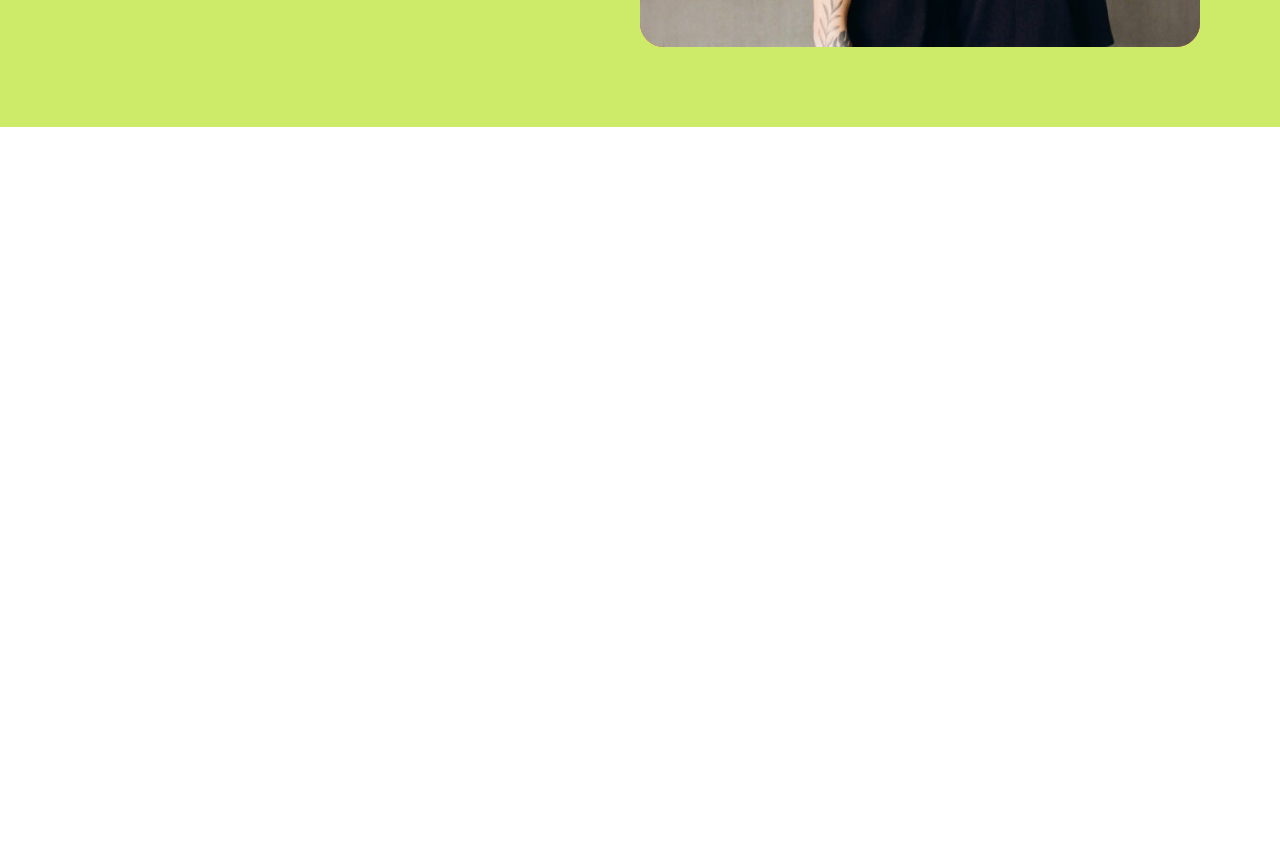
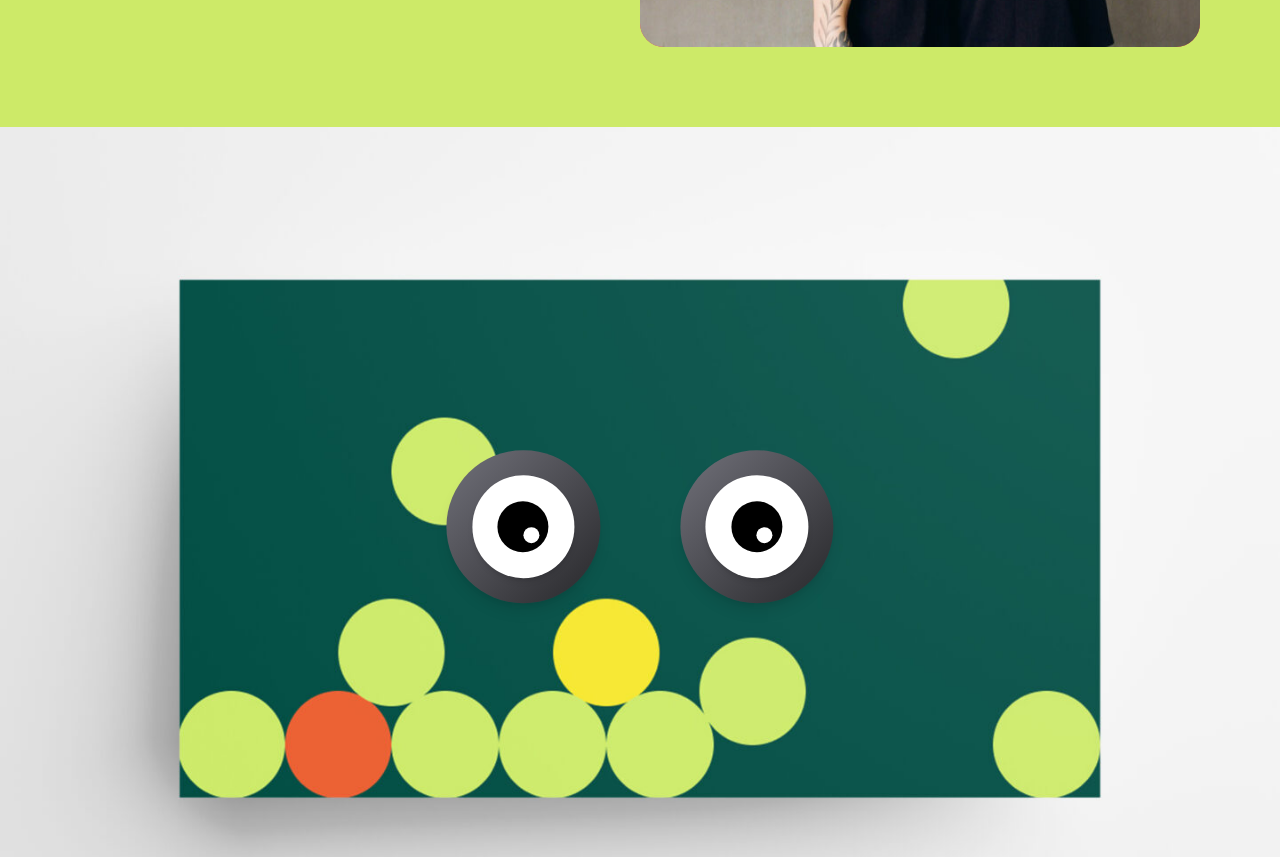
Before and after one commit to AshikurZaman01/Model-Animated-Website-with-GSAP-React, a React (Vite) app: page / in a window 1280 px wide. Shown: the part 1940-2797 px from the top of the page. Before the commit the page ends 2067 px from the top, so only its background shows below. Built offline with nearby package versions, Linux system fonts and the light colour scheme.

Commit message:
add Animated Eye

```diff
--- a/src/App.jsx
+++ b/src/App.jsx
@@ -3,6 +3,7 @@ import Navbar from "./Component/Pages/Navbar/Navbar"
 import LandingPage from './Component/Pages/LandingPage/LandingPage';
 import Marque from './Component/Pages/Marque/Marque';
 import About from './Component/Pages/About/About';
+import Eyes from './Component/Pages/Eyes/Eyes';
 
 const App = () => {
   return (
@@ -18,6 +19,8 @@ const App = () => {
 
         <About></About>
 
+        <Eyes></Eyes>
+
       </Router>
     </div>
   )
--- /dev/null
+++ b/src/Component/Pages/Eyes/Eyes.jsx
@@ -0,0 +1,94 @@
+import { useEffect, useState } from 'react';
+import image from '../../../assets/images/Top-Viewbbcbv-1-1440x921.jpg';
+
+const Eyes = () => {
+    const [eyeRotation, setEyeRotation] = useState(0);
+    const [pupilRotation, setPupilRotation] = useState(0);
+
+    useEffect(() => {
+        const handleMouseMove = (e) => {
+            let mouseX = e.clientX;
+            let mouseY = e.clientY;
+
+            let deltaX = mouseX - window.innerWidth / 2;
+            let deltaY = mouseY - window.innerHeight / 2;
+
+            const angle = Math.atan2(deltaY, deltaX) * (180 / Math.PI);
+            setEyeRotation(angle);
+
+            const pupilAngle = (angle - 180) * 0.3; // Adjusted pupil movement speed
+            setPupilRotation(pupilAngle);
+        };
+
+        window.addEventListener('mousemove', handleMouseMove);
+
+        return () => {
+            window.removeEventListener('mousemove', handleMouseMove);
+        };
+    }, []);
+
+    return (
+        <div className="w-full h-screen overflow-hidden">
+            <div
+                className="w-full h-full bg-cover bg-center relative"
+                style={{ backgroundImage: `url(${image})` }}
+            >
+                <div className="absolute top-1/2 left-1/2 -translate-x-[50%] -translate-y-[50%] flex gap-20">
+
+                    {/* Left Eye */}
+                    <div
+                        className="w-[12vw] relative h-[12vw] bg-gradient-to-tl from-zinc-800 via-zlue-600 to-zinc-500 rounded-full shadow-lg flex items-center justify-center overflow-hidden"
+                        style={{
+                            transform: `rotate(${eyeRotation}deg)`,
+                            transition: 'transform 0.2s ease-out',
+                        }}
+                    >
+                        <div className="w-2/3 h-2/3 bg-white rounded-full flex justify-center items-center absolute shadow-md"
+                            style={{
+                                transform: `rotate(${pupilRotation}deg)`,
+                                transition: 'transform 0.2s ease-out',
+                            }}
+                        >
+                            <div className="w-1/2 h-1/2 bg-black rounded-full relative">
+                                <div
+                                    className="w-4 h-4 bg-white rounded-full absolute top-1/2 left-1/2 -translate-x-[50%] -translate-y-[50%] shadow-md"
+                                    style={{
+                                        transform: `rotate(${pupilRotation}deg)`,
+                                    }}
+                                ></div>
+                            </div>
+                        </div>
+                    </div>
+
+                    {/* Right Eye */}
+                    <div
+                        className="w-[12vw] relative h-[12vw] bg-gradient-to-tl from-zinc-800 via-zlue-600 to-zinc-500 rounded-full shadow-lg flex items-center justify-center overflow-hidden"
+                        style={{
+                            transform: `rotate(${eyeRotation}deg)`,
+                            transition: 'transform 0.2s ease-out',
+                        }}
+                    >
+                        <div className="w-2/3 h-2/3 bg-white rounded-full flex justify-center items-center absolute shadow-md"
+                            style={{
+                                transform: `rotate(${pupilRotation}deg)`,
+                                transition: 'transform 0.2s ease-out',
+                            }}
+                        >
+                            <div className="w-1/2 h-1/2 bg-black rounded-full relative">
+                                <div
+                                    className="w-4 h-4 bg-white rounded-full absolute top-1/2 left-1/2 -translate-x-[50%] -translate-y-[50%] shadow-md"
+                                    style={{
+                                        transform: `rotate(${pupilRotation}deg)`,
+                                    }}
+                                ></div>
+                            </div>
+                        </div>
+                    </div>
+
+                </div>
+            </div>
+        </div>
+    );
+};
+
+export default Eyes;
```
